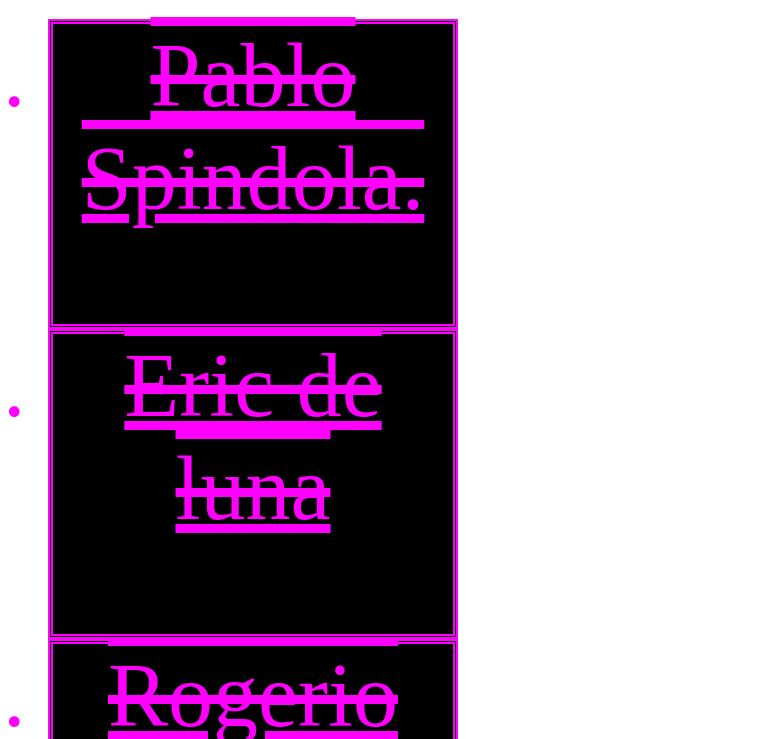
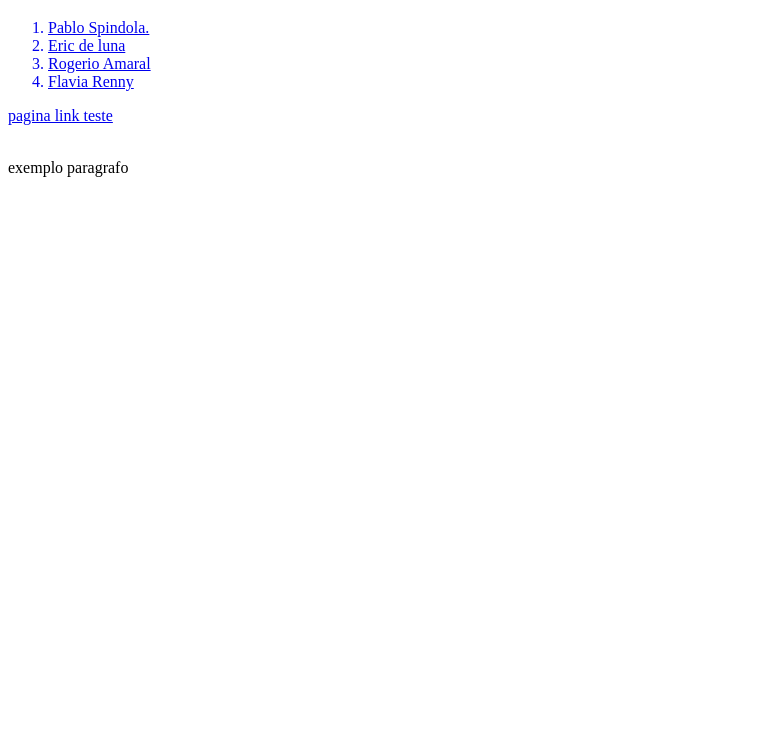
Before and after one commit to tormentadeluden/lista-de-professores, a plain HTML site: page list.html in a window 1280 px wide. Shown: the part 61-800 px from the top of the page, without its empty margins (0-762 px from the left). Drawn offline with Linux system fonts and the light colour scheme.

Commit message:
Update list.html

```diff
--- a/list.html
+++ b/list.html
@@ -1,25 +1,13 @@
 <!DOCTYPE html>
 <html lang="pt-br">
 <head>
+    <a link
+
+
     <meta charset "UTF-8">
 </head>
 <body>
-    <style>
-li{
-    color: magenta;
-    border:double 5px;
-    font-size: 90px;
-    background-color: black;
-    width: 400px;
-    height: 300px;
-    text-align: center;
-text-decoration:line-through underline overline;
-}
-p{
-    background-color: black;
-}
 
-    </style>
 <h1>LISTA DE PROFESSORES MAIS LEGAIS DO IF</h1>
 <ol>
     <a href="pablo.html"><li>Pablo Spindola.</li></a>
```
